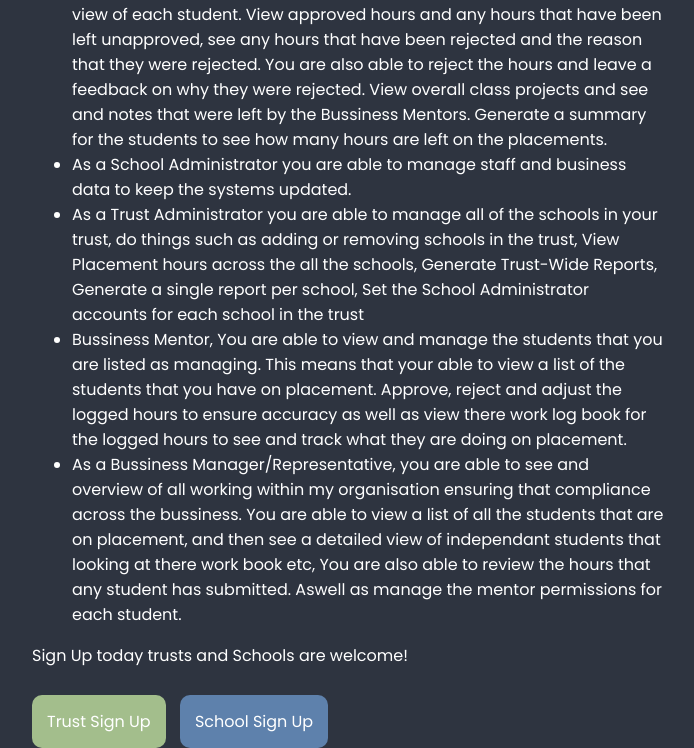
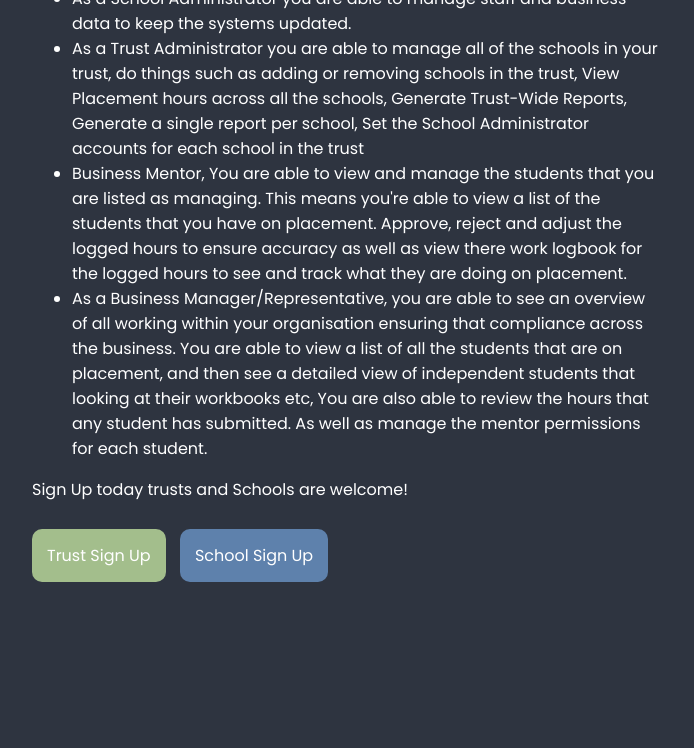
Before and after one commit to SilentSmeary/hours-tracking, a PHP site: page / in a window 1280 px wide. Shown: the part 511-1259 px from the top of the page, without its empty margins (91-785 px from the left). After the commit the page ends 1093 px from the top, so only its background shows below. Run offline with PHP 8.4, Linux system fonts and the light colour scheme.

Commit message:
Update index.php

```diff
--- a/index.php
+++ b/index.php
@@ -12,8 +12,7 @@
 <body>
 <ul class="navbar_main">
     <li class="navbar_li"><a class="active" href="index.html">Home</a></li>
-    <li class="navbar_li"><a href="index.html">Contact</a></li>
-    <li class="navbar_li" style="float:right"><a class="active" href="sign_in.html">Login In</a></li>
+    <li class="navbar_li"><a href="contact.html">Contact</a></li> <li class="navbar_li" style="float:right"><a class="active" href="sign_in.html">Login In</a></li>
 </ul>
 
 <div id="container">
@@ -21,23 +20,19 @@
         <h1>Hours Tracking System</h1>
     </div>
     <div id="content">
-        <p>At GibJohn Tutoring, we believe that every student has the potential to excel. Our mission is to provide high-quality, personalized tutoring services that empower students to achieve their academic and personal goals. With a team of experienced and passionate educators, we offer a wide range of tutoring services tailored to meet the individual needs of each learner.
-            <br>
-            <br>
             <u><b>What features does the website have:</b></u>
         <ul>
             <li class="homepage_list">Students are able to log hours with an activity description to ensure that the placements are tracked correctly and that all the work is completed.</li>
-            <li class="homepage_list">As a teacher you are able to view and add students to each class via a CSV. You are able to view each student in the group and see a detailed view of each student. View approved hours and any hours that have been left unapproved, see any hours that have been rejected and the reason that they were rejected. You are also able to reject the hours and leave a feedback on why they were rejected. View overall class projects and see and notes that were left by the Bussiness Mentors. Generate a summary for the students to see how many hours are left on the placements.</li>
+            <li class="homepage_list">As a teacher you are able to view and add students to each class via a CSV. You are able to view each student in the group and see a detailed view of each student. View approved hours and any hours that have been left unapproved, see any hours that have been rejected and the reason why they were rejected. You are also able to reject the hours and leave feedback on why they were rejected. View overall class projects and see and notes that were left by the Business Mentors. Generate a summary for the students to see how many hours are left on the placements.</li>
             <li class="homepage_list">As a School Administrator you are able to manage staff and business data to keep the systems updated.</li>
-            <li class="homepage_list">As a Trust Administrator you are able to manage all of the schools in your trust, do things such as adding or removing schools in the trust, View Placement hours across the all the schools, Generate Trust-Wide Reports, Generate a single report per school, Set the School Administrator accounts for each school in the trust</li>
-            <li class="homepage_list">Bussiness Mentor, You are able to view and manage the students that you are listed as managing. This means that your able to view a list of the students that you have on placement. Approve, reject and adjust the logged hours to ensure accuracy as well as view there work log book for the logged hours to see and track what they are doing on placement.</li>
-            <li class="homepage_list">As a Bussiness Manager/Representative, you are able to see and overview of all working within my organisation ensuring that compliance across the bussiness. You are able to view a list of all the students that are on placement, and then see a detailed view of independant students that looking at there work book etc, You are also able to review the hours that any student has submitted. Aswell as manage the mentor permissions for each student.</li>
+            <li class="homepage_list">As a Trust Administrator you are able to manage all of the schools in your trust, do things such as adding or removing schools in the trust, View Placement hours across all the schools, Generate Trust-Wide Reports, Generate a single report per school, Set the School Administrator accounts for each school in the trust</li>
+            <li class="homepage_list">Business Mentor, You are able to view and manage the students that you are listed as managing. This means you're able to view a list of the students that you have on placement. Approve, reject and adjust the logged hours to ensure accuracy as well as view there work logbook for the logged hours to see and track what they are doing on placement.</li>
+            <li class="homepage_list">As a Business Manager/Representative, you are able to see an overview of all working within your organisation ensuring that compliance across the business. You are able to view a list of all the students that are on placement, and then see a detailed view of independent students that looking at their workbooks etc, You are also able to review the hours that any student has submitted. As well as manage the mentor permissions for each student.</li>
         </ul>
         Sign Up today trusts and Schools are welcome!</p>
         <br>
-        <a id="join_now" href="student_sign_up.html">Trust Sign Up</a>
-        <a id="join_now2" href="tutor_sign_up.html">School Sign Up</a>
-
+        <a id="join_now" href="trust_sign_up.html">Trust Sign Up</a>
+        <a id="join_now2" href="school_sign_up.html">School Sign Up</a>
     </div>
     <img id="content_image" src="assets/home_page_image.png" alt="">
 
```
